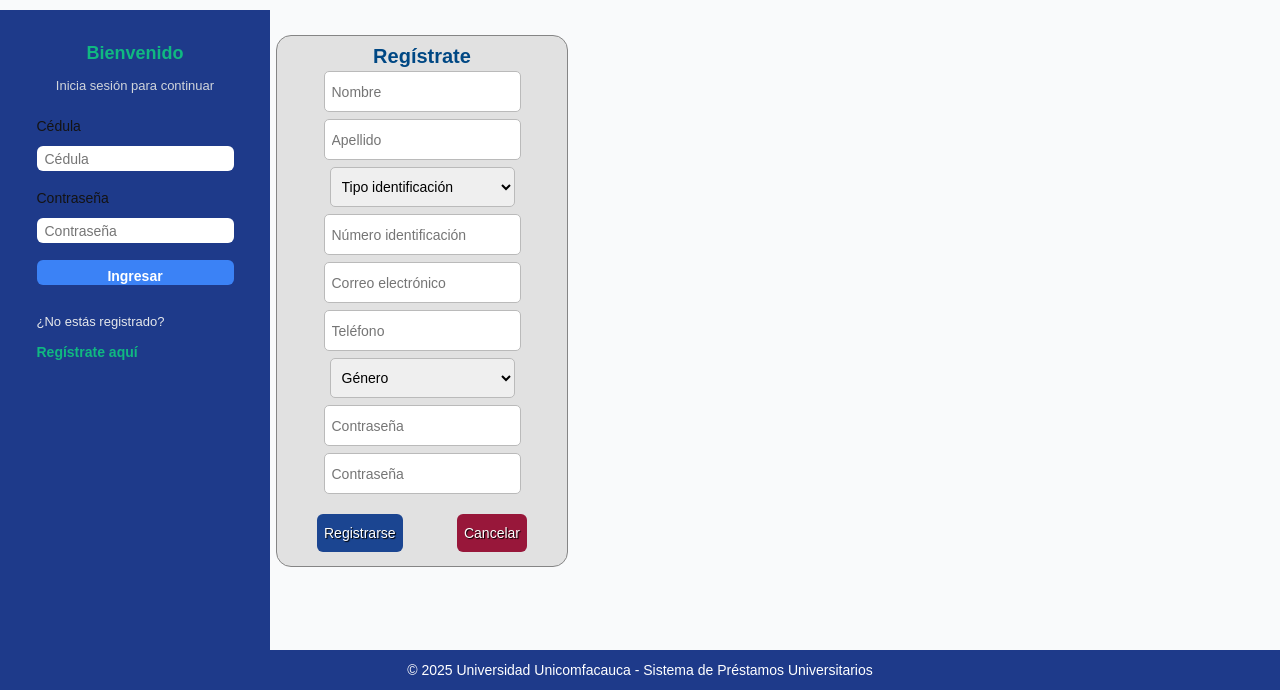
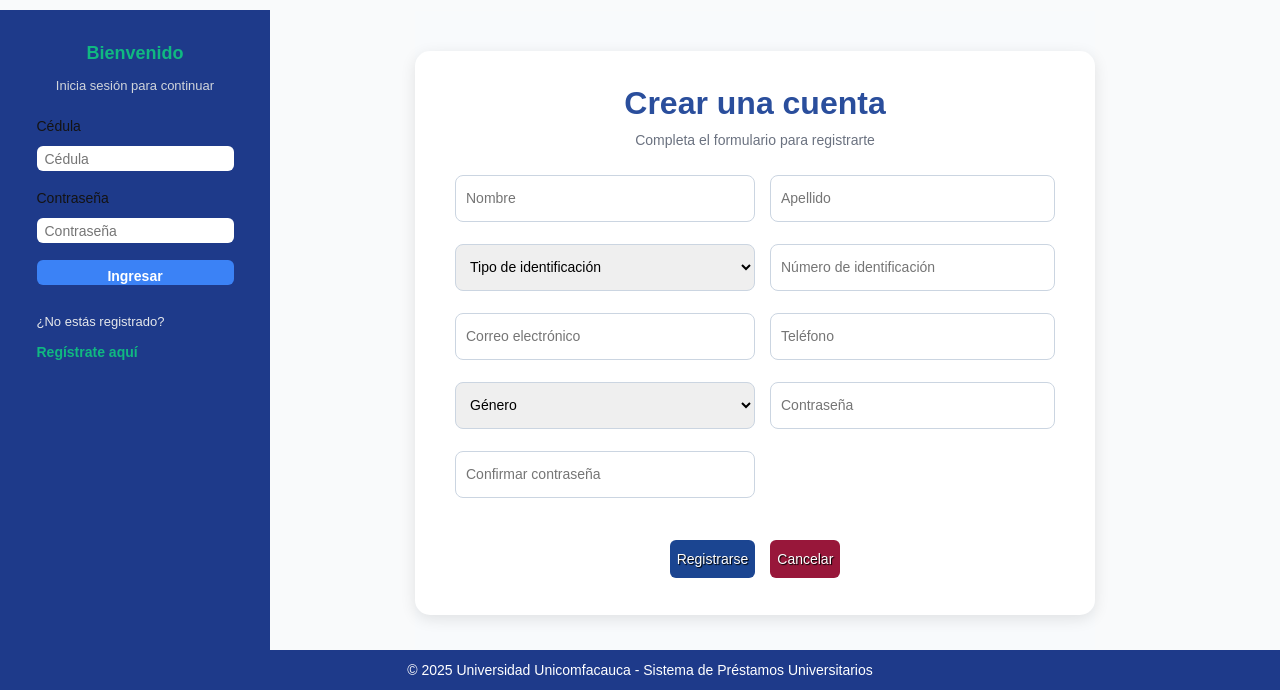
Before and after one commit to luisfelipemutis/microcreditos, a PHP site: page /microcreditos/usuario/registro in a window 1280 px wide. Shown: the part 115-805 px from the top of the page. Run offline with PHP 8.4, Linux system fonts and the light colour scheme; tables that the repository leaves empty hold one stand-in row (values such as "Sample post"); some libraries are stand-ins or nearby versions.

Commit message:
Se ajusta los estilos de sobre nosotros, contacto y del registro usuario

```diff
--- a/assets/css/style.css
+++ b/assets/css/style.css
@@ -46,7 +46,7 @@ td { border-top: 1px solid #ccc; padding: 2px; }
 .alt_red { color: red; }
 #AddProd div { width: 100%; margin-bottom: 5px; }
 #AddProd label { width: 90px; }
-#AddProd input, select { width: 300px; height: 35px;}
+#AddProd input, select { width: 300px; height: 47px;}
 #AddProd textarea { width: 300px; height: 70px;}
 
 /*botones */
@@ -118,7 +118,6 @@ td { border-top: 1px solid #ccc; padding: 2px; }
 .product p { font-weight: bold; color: #555; margin-bottom: 10px; }
 #detail-product { width: 100%; margin-top: 20px; }
 #detail-product img { display: block; width: 40%; height: 30%; float: left; margin-left: 40px;}
-.Block_aside { width: 25%; min-width: 250px; height: 100%; }
 .Frm1 { width: 75%; }
 .Frm2 { width: 280px; padding: 20px; margin-top: 5px; background: #E1E1E1;}
 .FrmEr { width: 500px; margin-top: 30px; border-radius: 10px; background: #e9eae2; }
@@ -147,10 +146,25 @@ td { border-top: 1px solid #ccc; padding: 2px; }
 
 
 
-
 /* --- Layout estructural (Pegar al final de style.css) --- */
 
 /* === ESTRUCTURA HEADER === */
+.main-content {
+	height: 100%;
+	flex: 1;
+	display: flex;
+	/* para poder centrar */
+	justify-content: center;
+	/* centra horizontalmente */
+	align-items: center;
+	/* centra verticalmente */
+	padding: 20px;
+	overflow-y: auto;
+	/* permite scroll si el contenido es largo */
+	min-height: calc(90vh - 115px);
+}
+
+
 .header {
 	background-color: #1E3A8A;
 	color: white;
@@ -243,12 +257,17 @@ td { border-top: 1px solid #ccc; padding: 2px; }
 
 
 /* === SIDEBAR GENERAL === */
+.Block_aside {
+	width: 260px;
+	background: #e8effb;
+}
+
 .sidebar {
 	background-color: #1E3A8A;
 	/* Azul institucional */
 	color: white;
 	width: 270px;
-	min-height: calc(100vh - 115px);
+	min-height: calc(95vh - 115px);
 	/* Altura total - header/nav */
 	display: flex;
 	flex-direction: column;
@@ -478,3 +497,68 @@ td { border-top: 1px solid #ccc; padding: 2px; }
 	outline: 2px solid #3B82F6;
 	background-color: #f0f4ff;
 }
+
+/* === Registro === */
+.registro-container {
+	display: flex;
+	justify-content: center;
+	align-items: flex-start;
+	/* resta header + footer */
+	padding: 40px 0;
+	background-color: #f8fafc;
+}
+
+.registro-form {
+	background: #fff;
+	padding: 30px 40px;
+	border-radius: 15px;
+	box-shadow: 0 4px 15px rgba(0, 0, 0, 0.1);
+	width: 90%;
+	max-width: 600px;
+	display: flex;
+	flex-direction: column;
+	align-items: center;
+}
+
+.registro-form h2 {
+	color: #2a4e9c;
+	margin-bottom: 5px;
+}
+
+.registro-subtitle {
+	color: #6b7280;
+	font-size: 14px;
+	margin-bottom: 25px;
+	text-align: center;
+}
+
+.registro-grid {
+	display: grid;
+	grid-template-columns: repeat(2, 1fr);
+	gap: 15px;
+	width: 100%;
+}
+
+.registro-grid input,
+.registro-grid select {
+	padding: 10px;
+	border: 1px solid #cbd5e1;
+	border-radius: 8px;
+	outline: none;
+	font-size: 14px;
+	transition: border 0.2s ease, box-shadow 0.2s ease;
+}
+
+.registro-grid input:focus,
+.registro-grid select:focus {
+	border-color: #73a0db;
+	box-shadow: 0 0 0 3px rgba(115, 160, 219, 0.2);
+}
+
+.registro-buttons {
+	display: flex;
+	justify-content: center;
+	gap: 15px;
+	margin-top: 25px;
+	width: 100%;
+}
--- a/views/usuarios/registro.php
+++ b/views/usuarios/registro.php
@@ -7,43 +7,43 @@ $tipoIdentificacion = new TipoIdentificacion();
 
 $datos = $genero->getAll();
 $datosTipIdent = $tipoIdentificacion->getAll();
+?>
 
-?>
-<!-- Panel Derecho -->
-<div class='Contvcc Frm1' style='margin-top: 20px;'>
-  <!-- Formulario de Registro -->
-  <form action="<?= base_url ?>Usuario/save" class='Contvcc Frm2 Brd15' method="post">
-    <h4>Regístrate</h4>
+<!-- Contenedor centrado -->
+<div class="registro-container">
+  <form action="<?= base_url ?>Usuario/save" method="post" class="registro-form">
+    <h2>Crear una cuenta</h2>
+    <p class="registro-subtitle">Completa el formulario para registrarte</p>
 
+    <div class="registro-grid">
       <input type="text" name="nombre" placeholder="Nombre" required>
       <input type="text" name="apellido" placeholder="Apellido" required>
 
-    <select name="tipoIdentificacion" style="height: 40px; width: 185px;" required>
-      <option value="" disabled selected>Tipo identificación</option>
+      <select name="tipoIdentificacion" required>
+        <option value="" disabled selected>Tipo de identificación</option>
         <?php while ($tipIdent = $datosTipIdent->fetch_object()): ?>
           <option value="<?= $tipIdent->id_tipo_identificacion ?>"><?= $tipIdent->nombre ?></option>
         <?php endwhile; ?>
       </select>
 
-    <input type="text" name="numIdentificacion" placeholder="Número identificación" required>
+      <input type="text" name="numIdentificacion" placeholder="Número de identificación" required>
       <input type="email" name="email" placeholder="Correo electrónico" required>
       <input type="text" name="telefono" placeholder="Teléfono" required>
-    <select name="genero" style="height: 40px; width: 185px;" required>
+
+      <select name="genero" required>
         <option value="" disabled selected>Género</option>
         <?php while ($gen = $datos->fetch_object()): ?>
           <option value="<?= $gen->id_genero ?>"><?= $gen->nombre ?></option>
         <?php endwhile; ?>
       </select>
+
       <input type="password" name="password" placeholder="Contraseña" required>
-    <input type="password" name="password2" placeholder="Contraseña" required>
-    <div class='Conthcj' style='width: 75%; height: 60px;'>
+      <input type="password" name="password2" placeholder="Confirmar contraseña" required>
+    </div>
+
+    <div class="registro-buttons">
       <input type="submit" value="Registrarse" class="Bt4b">
       <input type="button" value="Cancelar" class="Bt4r" onclick="location.href='<?= base_url ?>'">
     </div>
   </form>
-  <!-- End Formulario de Registro -->
 </div>
-<!-- End Panel Derecho -->
-</body>
-
-</html>
```
Lines whose indentation alone changed are shown as unchanged.
